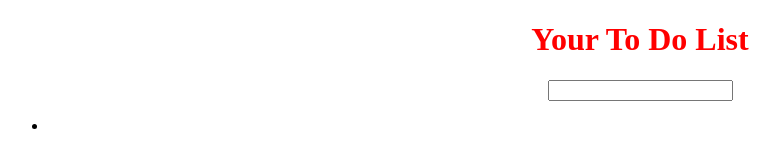
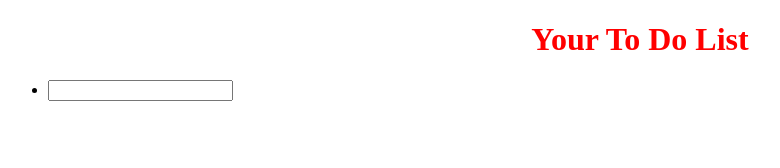
Before and after one commit to J0hnK12/your-to-do-list, a plain HTML site: page Comp Sci 2.0/Your To Do List/index.html in a window 1280 px wide. Shown: the whole page, without its empty margins (0-780 px from the left). Drawn offline with Linux system fonts and the light colour scheme.

Commit message:
User Input in line with Bullet Point

```diff
--- a/Comp Sci 2.0/Your To Do List/index.html
+++ b/Comp Sci 2.0/Your To Do List/index.html
@@ -6,21 +6,22 @@
     body {
         background-color: white;
         color: black;
-        text-align: center;
     }
 
     h1 {
         color: red;
+        text-align: center;
     }
 
 </style>
 </head>
 <body>
     <h1>Your To Do List</h1>
-    <input>
+
     <ul>
-        <li></li>
+        <li><input></li>
     </ul>
+
 <script src = "app4.js">
 
 </script>
```
